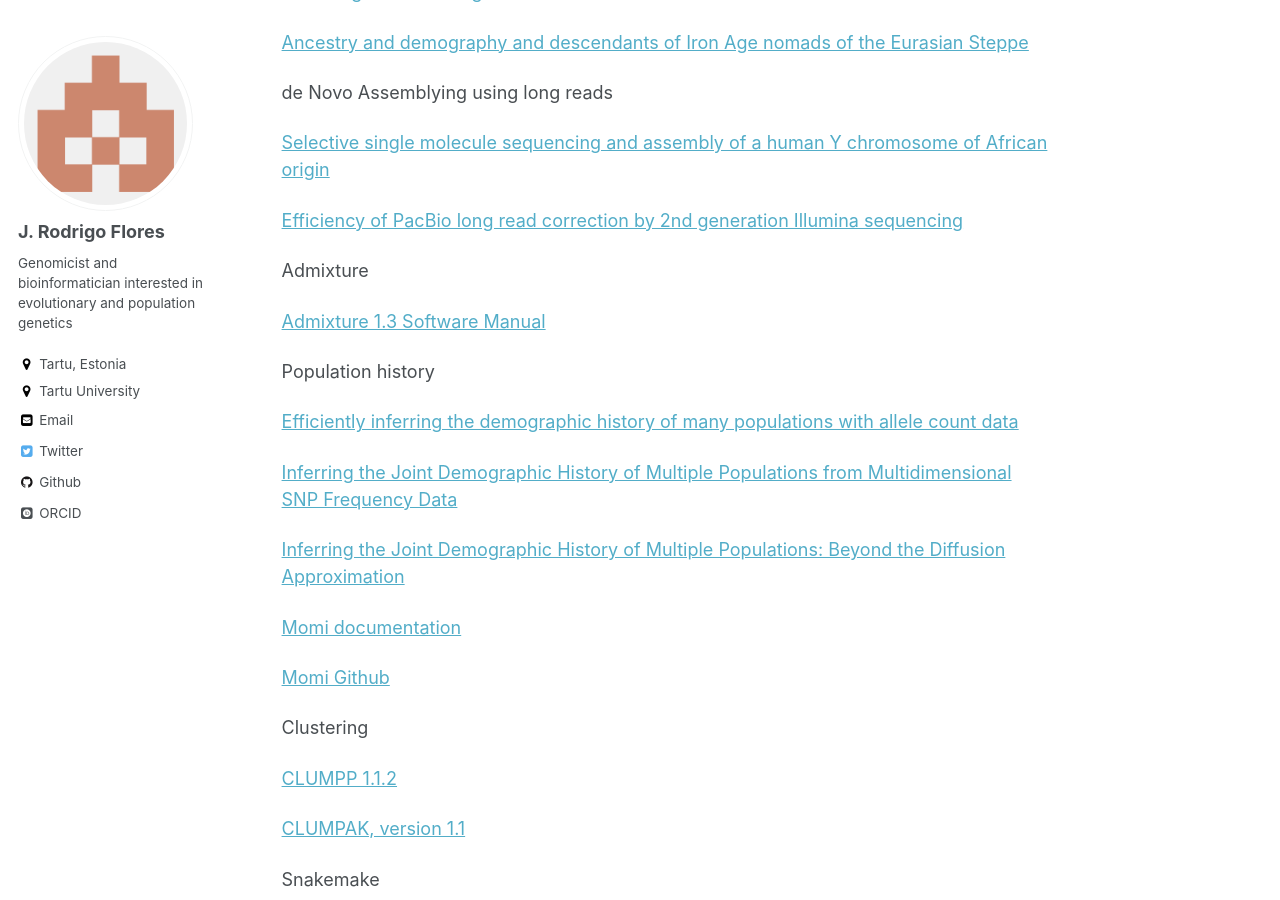
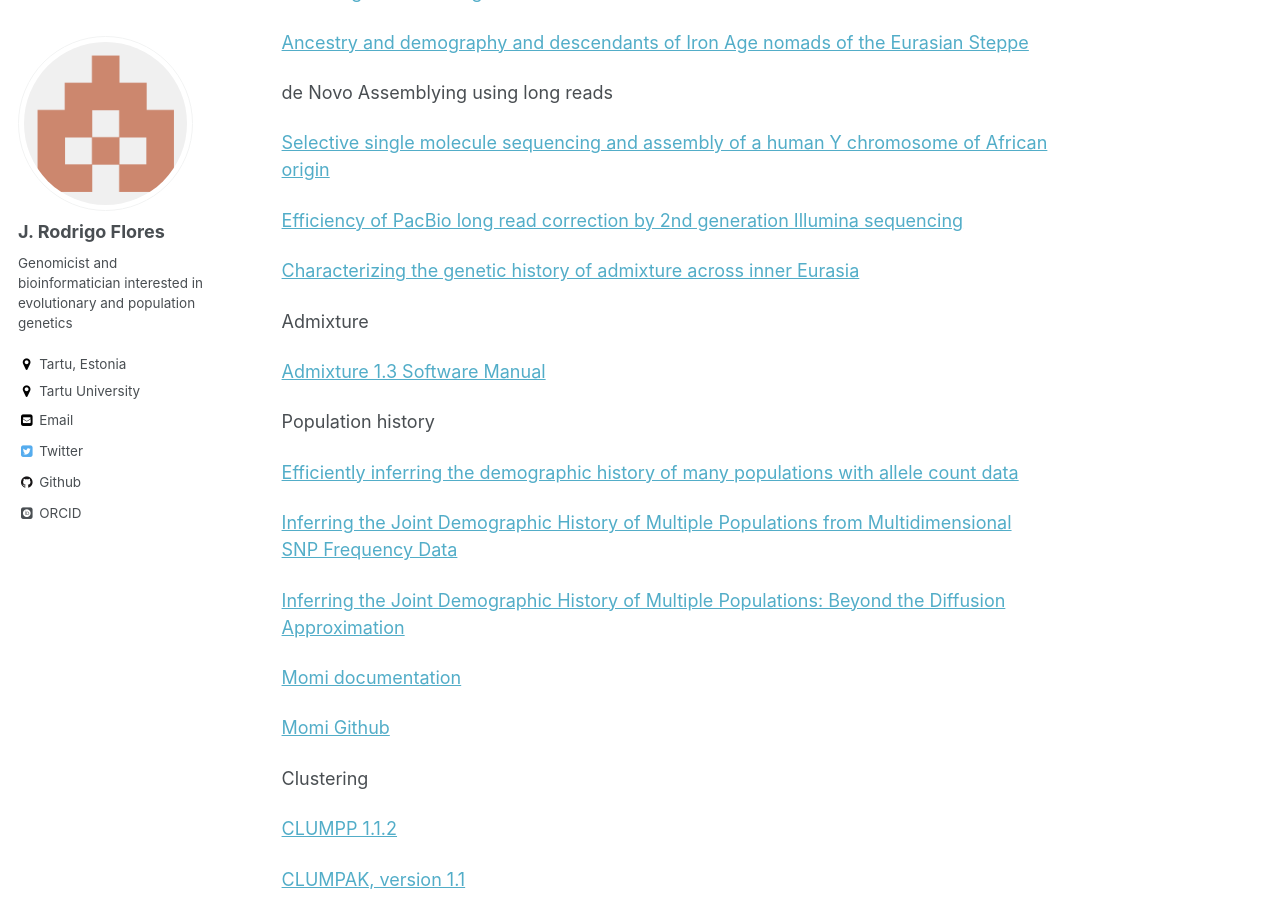
Before and after one commit to JRodrigoF/JRodrigoFlores.github.io, a Jekyll site: the page built from lc.md, in a window 1280 px wide and 900 px high, scrolled down 3416 px. Built offline with Jekyll 4.4.1, drawn with Linux system fonts in a browser that asks for light colours; some web fonts are replaced.

Commit message:
Update lc.md

```diff
--- a/lc.md
+++ b/lc.md
@@ -125,6 +125,8 @@ de Novo Assemblying using long reads
 
 [Efficiency of PacBio long read correction by 2nd generation Illumina sequencing](https://www.sciencedirect.com/science/article/pii/S0888754317301660?dgcid=rss_sd_all)
 
+[Characterizing the genetic history of admixture across inner Eurasia](https://www.biorxiv.org/content/10.1101/327122v1)
+
 Admixture
 
 [Admixture 1.3 Software Manual](https://vcru.wisc.edu/simonlab/bioinformatics/programs/admixture/admixture-manual.pdf)
```
